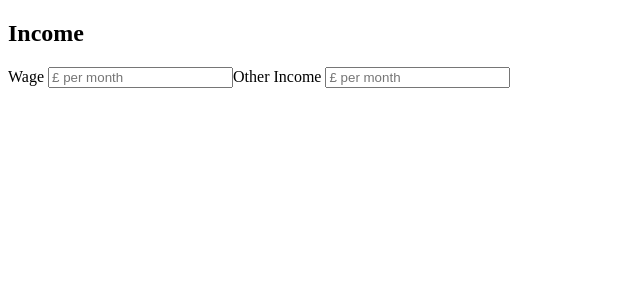
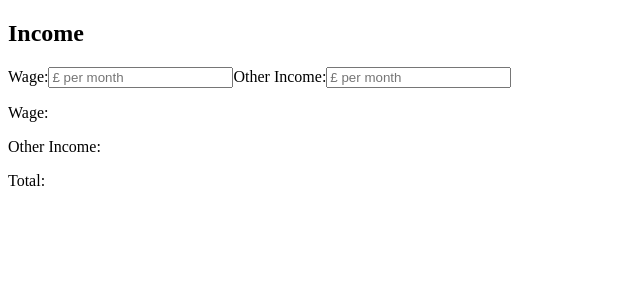
Before and after one commit to Ady-debug/Budget, a React (Vite) app in the folder client/: page / in a window 1280 px wide. Shown: the top 300 px of the page, without its empty margins (0-640 px from the left). Built offline with nearby package versions, Linux system fonts and the light colour scheme.

Commit message:
WIP: Refactor Income component to use consistent state management and improve input handling - #20

```diff
--- a/client/src/components/income.jsx
+++ b/client/src/components/income.jsx
@@ -2,32 +2,54 @@ import React, { useState } from "react";
 
 export default function Income() {
 
-    let [incomeAmounts, setIncomeAmounts] = useState({
+    let [income, setIncome] = useState({
         wage: '',
         otherIncome: '',
     })
 
+    const [totalIncome, setTotalIncome] = useState('');
+
     function updateAmount(event) {
+
         const {name, value} = event.target;
 
-        setIncomeAmounts(prevItems => {
-            incomeAmounts = {
+        setIncome(prevItems => {
+            return {
                 ...prevItems,
-                [name]: [value]
+                [name]: Number(value)
             }
         })
 
-        console.table(incomeAmounts);
-
+        console.table(income);
+        setTotalIncome(income.wage + income.otherIncome);
     }
 
     return (
         <form>
             <h2>Income</h2>
-            Wage <input name="wage" placeholder="£ per month" onChange={updateAmount} />
-            Other Income <input name="otherIncome" placeholder="£ per month" onChange={updateAmount} />
+            <label>
+                Wage:
+                <input
+                    name="wage"
+                    placeholder="£ per month"
+                    onChange={updateAmount}
+                    value={income.wage}
+                />
+            </label>
+            <label>
+                Other Income:
+                <input
+                    name="otherIncome"
+                    placeholder="£ per month"
+                    onChange={updateAmount}
+                    value={income.otherIncome}
+                />
+            </label>
+            <p>Wage: {income.wage}</p>
+            <p>Other Income: {income.otherIncome}</p>
+            <p>Total: {totalIncome}</p>
         </form>
     )
 }
 
-//TODO: fix issue where setIncomeAmounts does not update object without wiping other field
+//TODO: fix issue where total doesn't update until space is added in fields
```
